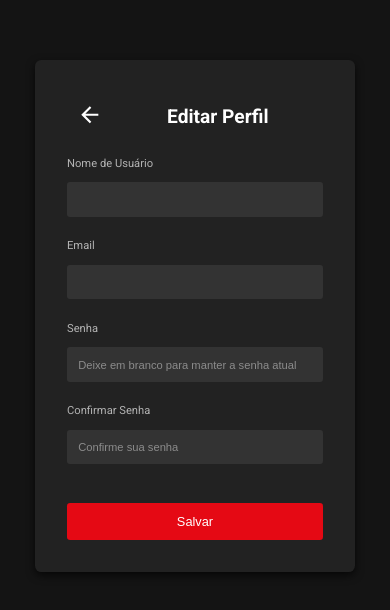
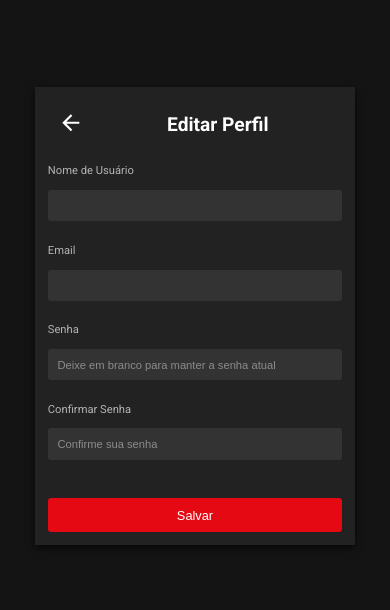
Before and after one commit to GabrielDietze/Desafio-Elite-Dev, a React (Create React App) app in the folder frontend/app/: page /profile in a window 390 px wide. Shown: the part 106-716 px from the top of the page. Built offline with nearby package versions, Linux system fonts and the light colour scheme; no server answers; sample sign-in values are in the browser's storage.

Commit message:
fix: ajustar estilo de perfil para uma apresentação mais limpa e consistente

```diff
--- a/frontend/app/src/components/Profile/profile.css
+++ b/frontend/app/src/components/Profile/profile.css
@@ -1,4 +1,4 @@
-
+/* Container principal do componente de edição de perfil */
 .edit-profile-container {
     display: flex;
     justify-content: center;
@@ -7,27 +7,30 @@
     background-color: #141414;
 }
 
+/* Cabeçalho do perfil de edição */
 .header-edit-profile {
     display: flex;
     align-items: center;
     justify-content: space-between;
     width: 100%;
-
+    margin-bottom: 1.25rem;
 }
 
+/* Conteúdo do perfil de edição */
 .content-edit-profile {
     background-color: #222;
-    padding: 2.5rem;
-    border-radius: 0.5rem;
+    padding: 1.5rem;
     box-shadow: 0 0.25rem 0.625rem rgba(0, 0, 0, 0.7); /* Sombra ajustada */
     width: 100%;
     max-width: 25rem;
 }
 
+/* Estilo para o botão de voltar */
 .back-button {
     display: inline-block;
 }
 
+/* Título do cabeçalho do perfil de edição */
 .header-edit-profile h1 {
     color: #fff;
     font-size: 1.5rem;
@@ -36,17 +39,12 @@
     margin: 0;
 }
 
-.header-edit-profile {
-    display: flex;
-    align-items: center;
-    justify-content: space-between;
-    margin-bottom: 1.25rem;
-}
-
+/* Formulário de edição do perfil */
 .edit-profile-form .form-group {
     margin-bottom: 1.25rem;
 }
 
+/* Estilo para os rótulos do formulário */
 .edit-profile-form label {
     display: block;
     margin-bottom: 0.5rem;
@@ -54,6 +52,7 @@
     font-size: 0.875rem;
 }
 
+/* Estilo para os campos de entrada do formulário */
 .edit-profile-form input {
     width: 100%;
     padding: 0.875rem;
@@ -64,11 +63,13 @@
     font-size: 0.875rem;
 }
 
+/* Estilo para os campos de entrada quando estão em foco */
 .edit-profile-form input:focus {
     outline: none;
     background-color: #444;
 }
 
+/* Estilo para o botão de salvar */
 .save-button {
     width: 100%;
     padding: 0.875rem;
@@ -84,3 +85,18 @@
 .save-button:hover {
     background-color: #f3202a;
 }
+
+/* Estilos para dispositivos com largura de tela de até 768px */
+@media (max-width: 768px) {
+    .content-edit-profile {
+        padding: 1rem;
+    }
+
+    .edit-profile-form input {
+        padding: 0.75rem;
+    }
+
+    .save-button {
+        padding: 0.75rem;
+    }
+}
```
